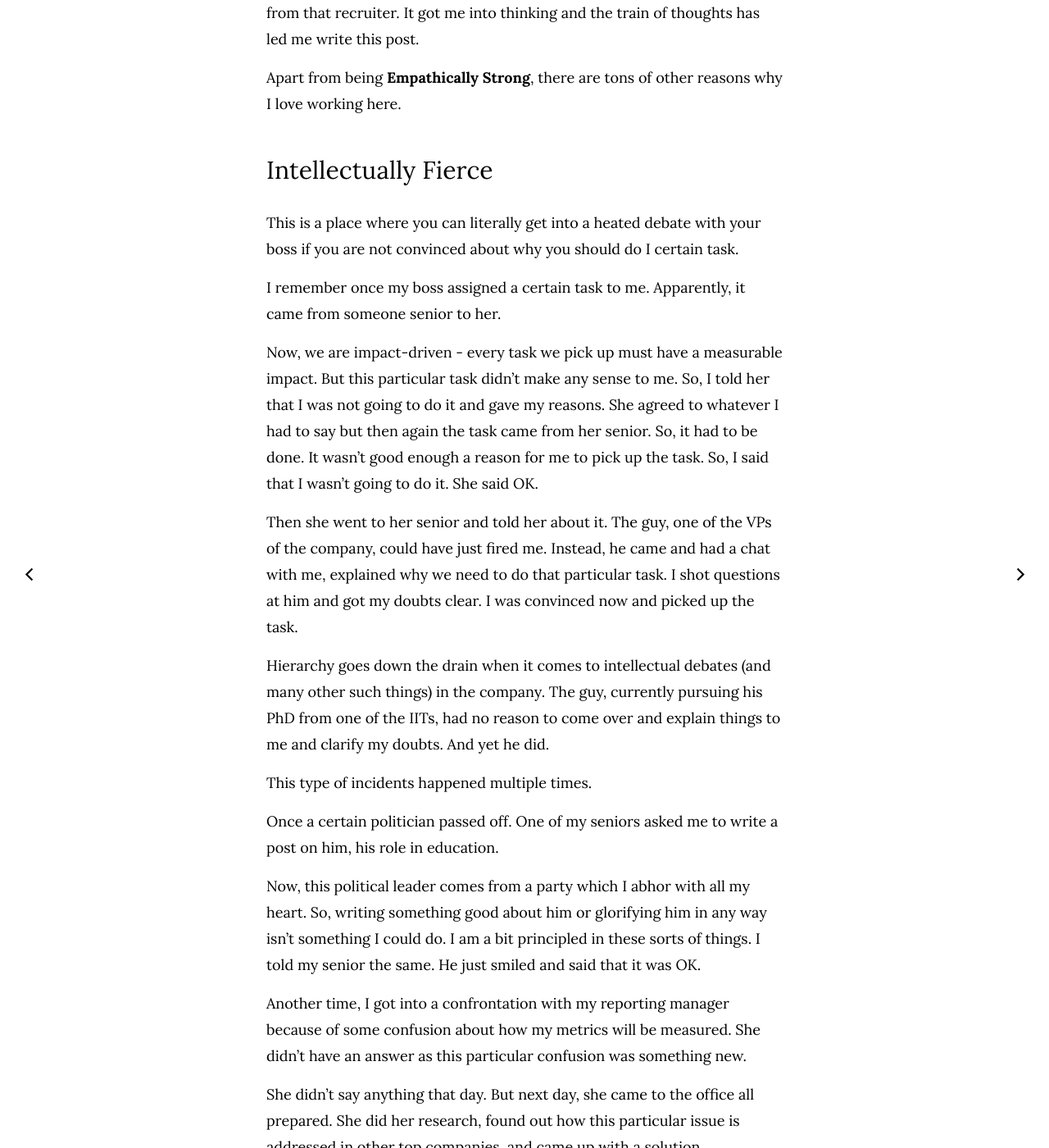
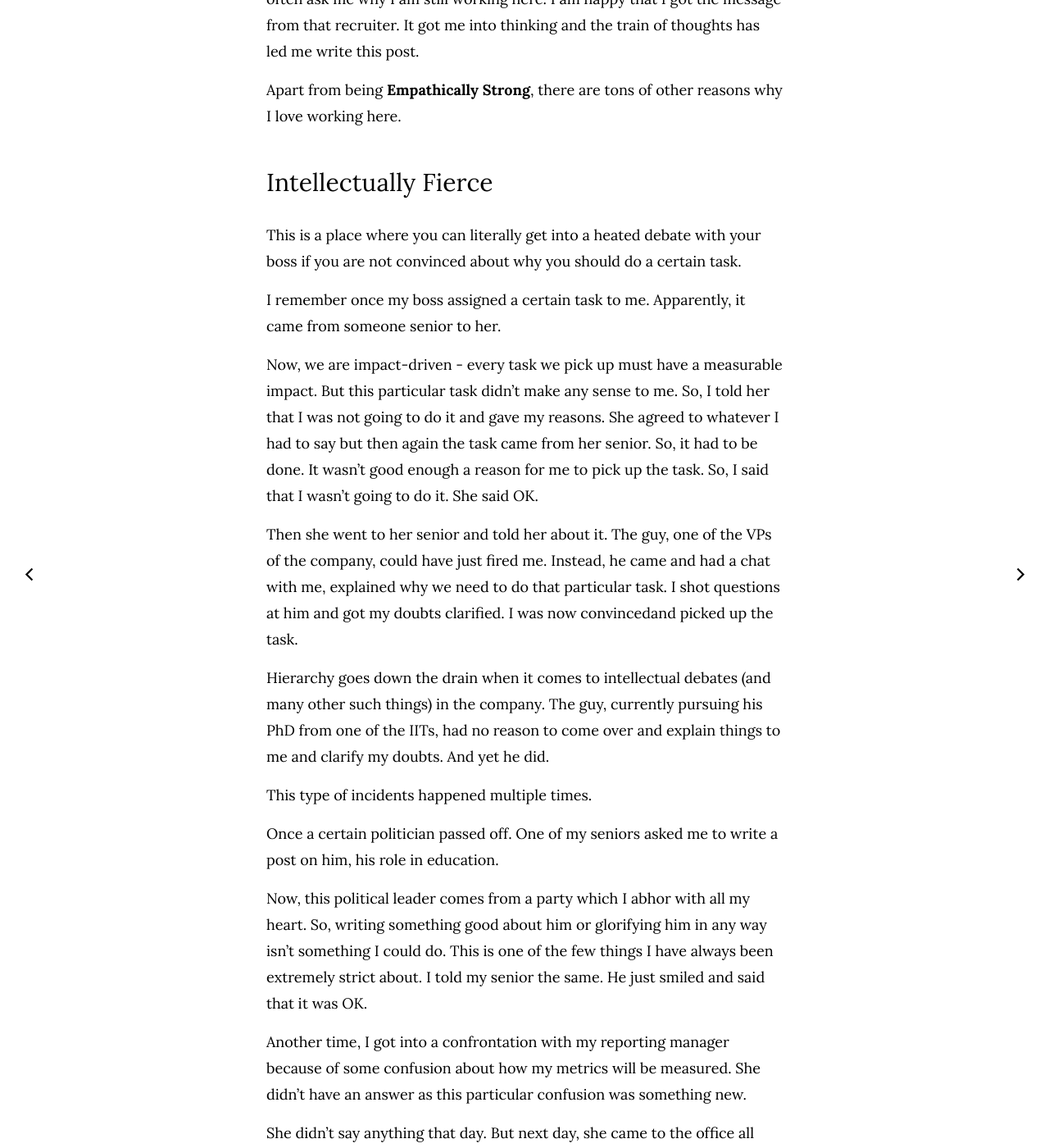
Before and after one commit to argumentativeyouth/pblog, a Jekyll site: the page built from _posts/2020-01-22-thinking.md, in a window 1280 px wide and 1400 px high, scrolled down 3119 px. Shown: the whole window at 82% size. Built offline with Jekyll 4.4.1, drawn with Linux system fonts in a browser that asks for light colours; some of the changed text lies outside the part shown.

Commit message:
Update 2020-01-22-thinking.md

```diff
--- a/_posts/2020-01-22-thinking.md
+++ b/_posts/2020-01-22-thinking.md
@@ -56,7 +56,9 @@
 
 This guy who did extremely well in his mock tests failed to clear the actual exam. He refused to talk to anyone. There wasn't any 'Success Story' here and yet my CEO picked up the phone and spoke with him for almost 45 minutes.
 
-***Embibe is a Phunsukh Wangdu in a world of Chatur Ramalingams.*** And this is just one of the many reasons why I love working here.
+***In a world of Chatur Ramalingams, Embibe is the Phunsukh Wangdu.***
+
+And this is just one of the many reasons why I love working here.
 
 In the past two and half years, my role in the company has changed a lot and yet it never even ouccured to me to update my LinkedIn profile for I never contemplated looking for another job. Most of my friends have changed their companies two-three times in the last few years. And they often ask me why I am still working here. I am happy that I got the message from that recruiter. It got me into thinking and the train of thoughts has led me write this post.
 
@@ -64,13 +66,13 @@
 
 ## Intellectually Fierce
 
-This is a place where you can literally get into a heated debate with your boss if you are not convinced about why you should do I certain task.
+This is a place where you can literally get into a heated debate with your boss if you are not convinced about why you should do a certain task.
 
 I remember once my boss assigned a certain task to me. Apparently, it came from someone senior to her.
 
 Now, we are impact-driven - every task we pick up must have a measurable impact. But this particular task didn't make any sense to me. So, I told her that I was not going to do it and gave my reasons. She agreed to whatever I had to say but then again the task came from her senior. So, it had to be done. It wasn't good enough a reason for me to pick up the task. So, I said that I wasn't going to do it. She said OK.
 
-Then she went to her senior and told her about it. The guy, one of the VPs of the company, could have just fired me. Instead, he came and had a chat with me, explained why we need to do that particular task. I shot questions at him and got my doubts clear. I was convinced now and picked up the task.
+Then she went to her senior and told her about it. The guy, one of the VPs of the company, could have just fired me. Instead, he came and had a chat with me, explained why we need to do that particular task. I shot questions at him and got my doubts clarified. I was now convincedand picked up the task.
 
 Hierarchy goes down the drain when it comes to intellectual debates (and many other such things) in the company. The guy, currently pursuing his PhD from one of the IITs, had no reason to come over and explain things to me and clarify my doubts. And yet he did.
 
@@ -78,8 +80,10 @@
 
 Once a certain politician passed off. One of my seniors asked me to write a post on him, his role in education.
 
-Now, this political leader comes from a party which I abhor with all my heart. So, writing something good about him or glorifying him in any way isn't something I could do. I am a bit principled in these sorts of things. I told my senior the same. He just smiled and said that it was OK.
+Now, this political leader comes from a party which I abhor with all my heart. So, writing something good about him or glorifying him in any way isn't something I could do. This is one of the few things I have always been extremely strict about. I told my senior the same. He just smiled and said that it was OK.
 
 Another time, I got into a confrontation with my reporting manager because of some confusion about how my metrics will be measured. She didn't have an answer as this particular confusion was something new.
 
 She didn't say anything that day. But next day, she came to the office all prepared. She did her research, found out how this particular issue is addressed in other top companies, and came up with a solution.
+
+## Closely Knit
```
Also changed, not shown: other parts of _posts/2020-01-22-thinking.md (+1 -1 lines).
